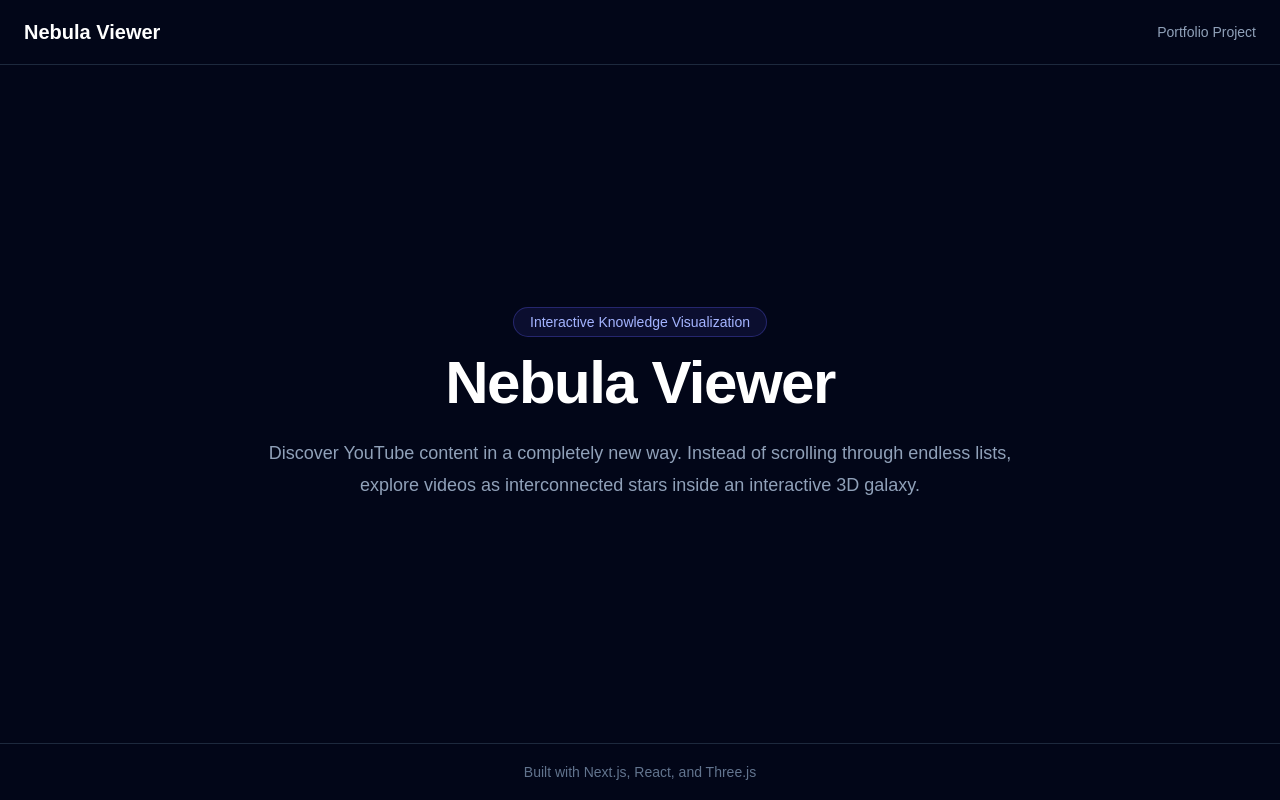
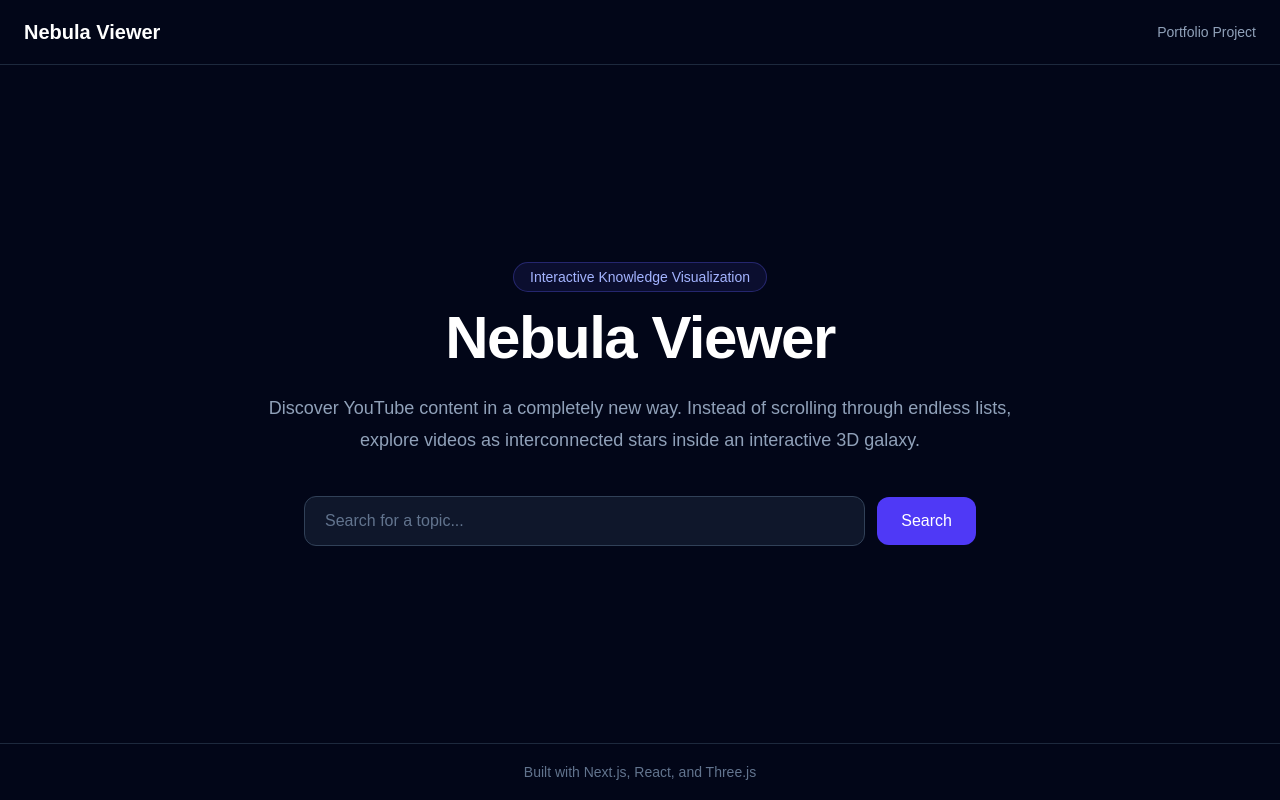
Before and after one commit to leulmintesinot/nebula-viewer, a Next.js app: page / in a window 1280 px wide. Built offline with nearby package versions, Linux system fonts and the light colour scheme.

Commit message:
feat(search): add reusable search bar component

```diff
--- a/components/hero/Hero.tsx
+++ b/components/hero/Hero.tsx
@@ -1,3 +1,5 @@
+import SearchBar from "../search/SearchBar";
+
 export default function Hero() {
   return (
     <section className="mx-auto flex w-full max-w-5xl flex-col items-center text-center">
@@ -14,6 +16,9 @@ export default function Hero() {
         through endless lists, explore videos as interconnected stars inside an
         interactive 3D galaxy.
       </p>
+
+      <SearchBar />
+
     </section>
   );
 }
--- /dev/null
+++ b/components/search/SearchBar.tsx
@@ -0,0 +1,21 @@
+export default function SearchBar() {
+  return (
+    <form
+      className="mt-10 flex w-full max-w-2xl items-center gap-3"
+      onSubmit={(e) => e.preventDefault()}
+    >
+      <input
+        type="text"
+        placeholder="Search for a topic..."
+        className="flex-1 rounded-xl border border-slate-700 bg-slate-900 px-5 py-3 text-white placeholder-slate-500 outline-none transition focus:border-indigo-500 focus:ring-2 focus:ring-indigo-500/30"
+      />
+
+      <button
+        type="submit"
+        className="rounded-xl bg-indigo-600 px-6 py-3 font-medium text-white transition hover:bg-indigo-500"
+      >
+        Search
+      </button>
+    </form>
+  );
+}
```
